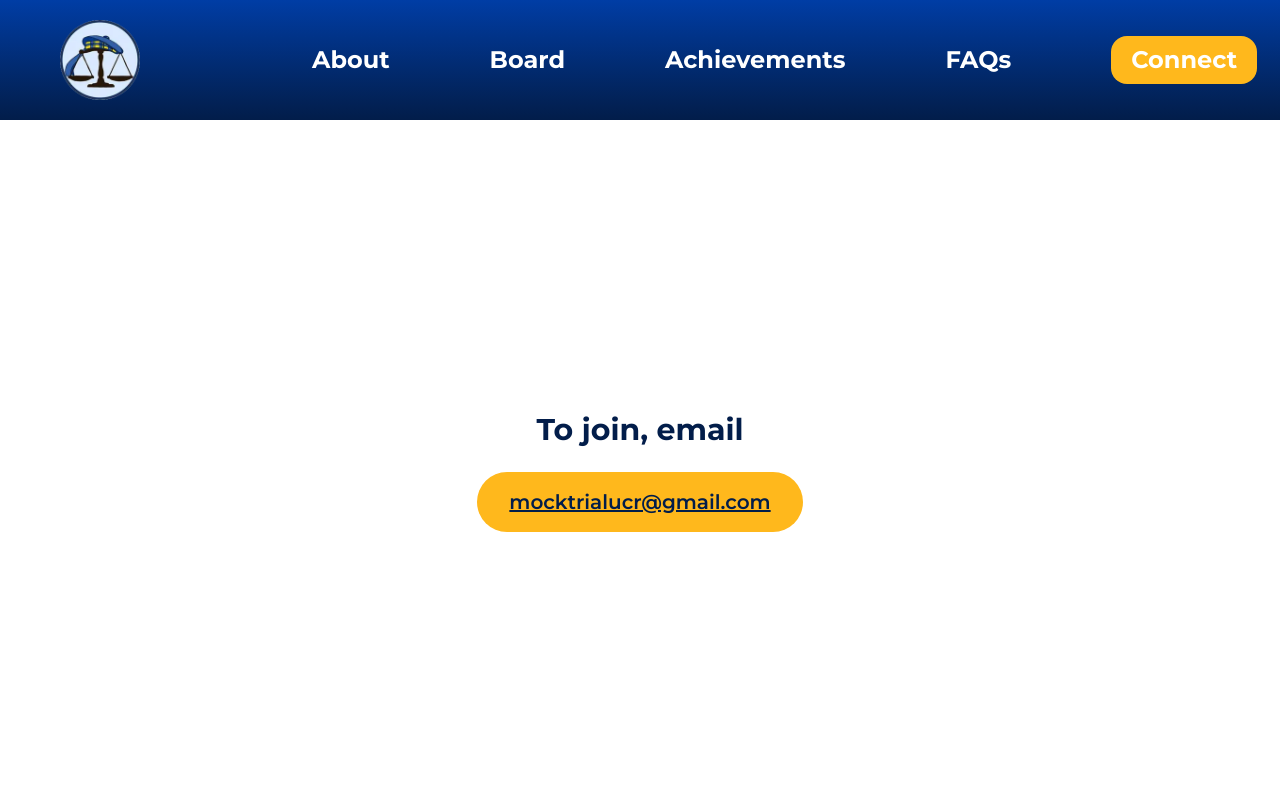
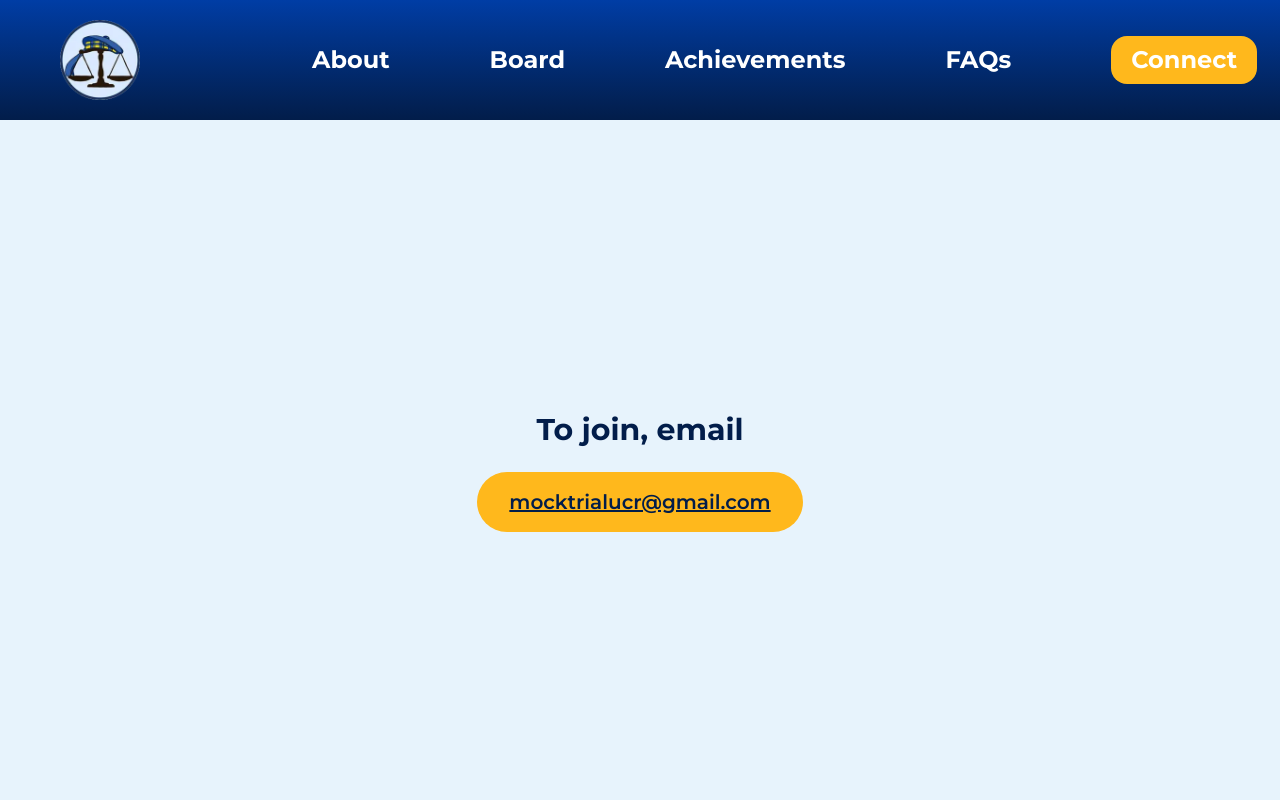
Before and after one commit to acm-ucr/mock-trial-website, a Next.js app: page / in a window 1280 px wide. Shown: the top 800 px of the page. Built offline with nearby package versions, Linux system fonts and the light colour scheme.

Commit message:
Changed bg color

```diff
--- a/src/components/Home/JoinUs.tsx
+++ b/src/components/Home/JoinUs.tsx
@@ -2,8 +2,8 @@ export default function JoinUsComponent() {
   return (
     <>
       <div
-        className="font-mocktrial-montserrat flex min-h-screen flex-col"
-        style={{ backgroundColor: "mocktrial-seablue" }}
+        className="bg-mocktrial-lightblue font-mocktrial-montserrat flex min-h-screen flex-col"
+
       >
         <div className="mt-8 flex flex-1 items-center justify-center px-4 py-8 sm:mt-12 sm:px-6 md:-mt-70 md:px-8">
           <div className="w-full max-w-2xl">
```
